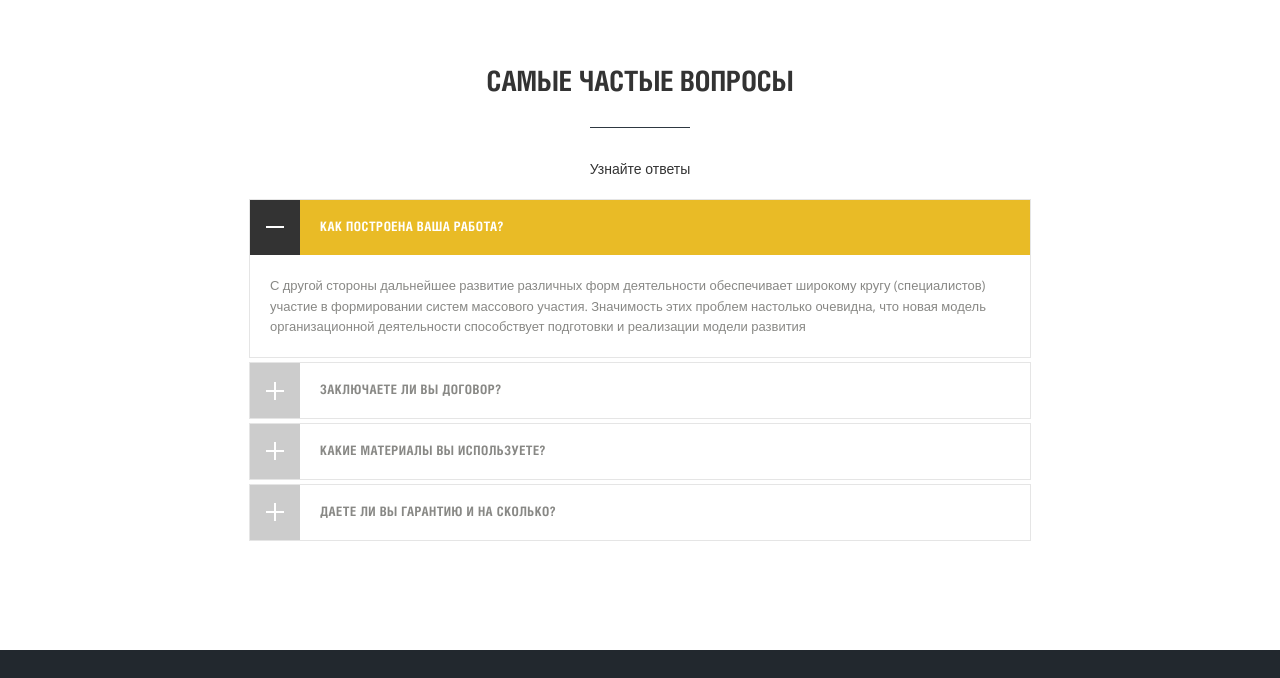
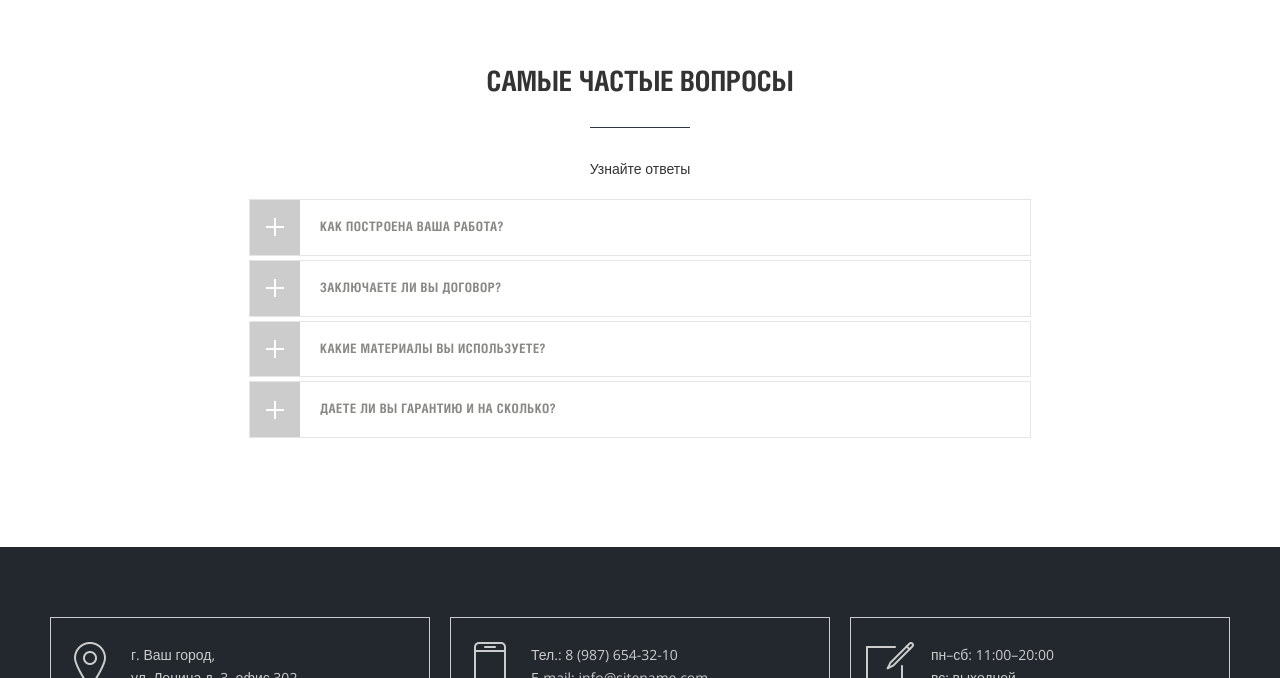
Before and after one commit to Andy212/FinalProjectGlo, a website with bundled scripts: page index.html in a window 1280 px wide. Both pictures are taken after a click on the element 640 px from the left and 3452 px from the top of the page. Shown: the part 3174-3852 px from the top of the page. Built offline with nearby package versions, Linux system fonts and the light colour scheme; files whose address does not match are found by name.

Commit message:
fix accordeon

```diff
--- a/index.html
+++ b/index.html
@@ -721,7 +721,7 @@
     <script src="https://oss.maxcdn.com/html5shiv/3.7.2/html5shiv.min.js"></script>
     <script src="https://oss.maxcdn.com/respond/1.4.2/respond.min.js"></script>
     <![endif]-->
-	<script src="/dist/main.js"></script>
+	<script src="./dist/main.js"></script>
 </body>
 
 </html>
--- a/src/modules/faq.js
+++ b/src/modules/faq.js
@@ -4,12 +4,16 @@ const faq = () => {
 
         accElements.forEach((section) => {
             section.addEventListener('click', (e) =>{
+                if(section.classList.contains('active')){
+                    section.classList.remove('active');
+                    return;
+                };
+                accElements.forEach((section) =>{
 
-                accElements.forEach((section) =>{
                     section.classList.remove('active');
                 })
                 e.target.closest('.acc').classList.add('active');
-            })
+            });
         });
 
     }
```
Also changed, not shown: dist/main.js.
